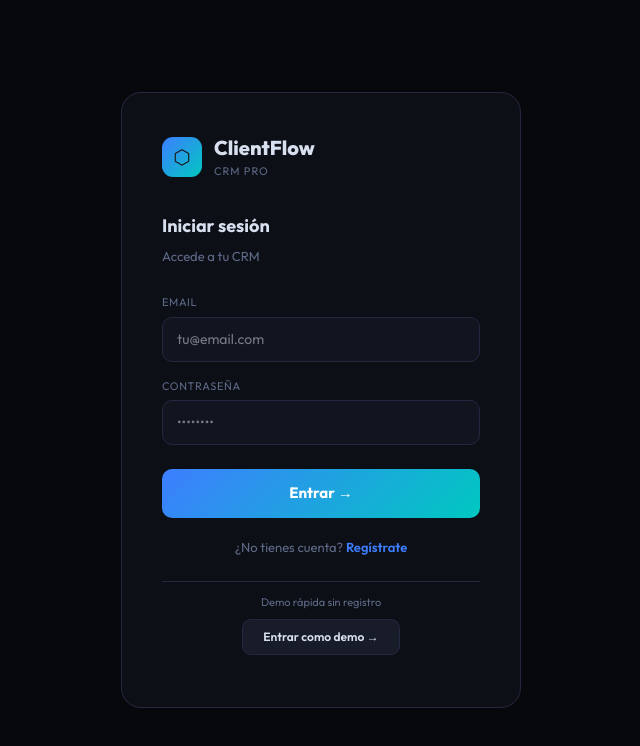
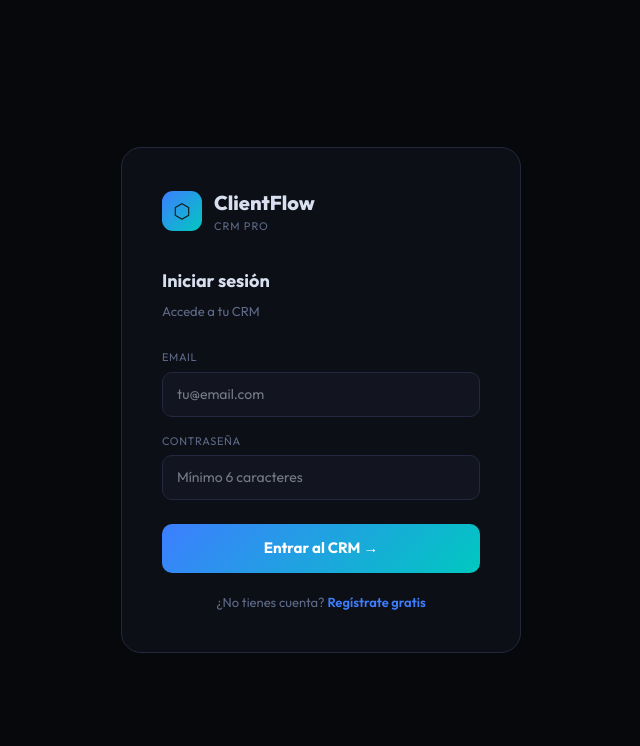
Before and after one commit to javierah1987-byte/clientflow-crm, a Next.js app: page /login in a window 1280 px wide. Shown: the top 746 px of the page, without its empty margins (319-959 px from the left). Built offline with nearby package versions, Linux system fonts and the light colour scheme; no server answers.

Commit message:
Add login page

```diff
--- a/src/app/login/page.tsx
+++ b/src/app/login/page.tsx
@@ -8,11 +8,11 @@ export default function Login() {
   const [loading, setLoading] = useState(false)
   const [error, setError] = useState('')
   const [mode, setMode] = useState<'login'|'register'>('login')
-  const supabase = createClient()
 
   const handle = async () => {
     setLoading(true)
     setError('')
+    const supabase = createClient()
     try {
       if (mode === 'login') {
         const { error } = await supabase.auth.signInWithPassword({ email, password })
@@ -21,7 +21,7 @@ export default function Login() {
       } else {
         const { error } = await supabase.auth.signUp({ email, password })
         if (error) throw error
-        setError('✅ Revisa tu email para confirmar tu cuenta')
+        setError('Revisa tu email para confirmar la cuenta')
       }
     } catch (e: any) {
       setError(e.message)
@@ -31,42 +31,37 @@ export default function Login() {
 
   return (
     <div style={{display:'flex',height:'100vh',background:'#07080C',alignItems:'center',justifyContent:'center',fontFamily:"'Outfit',sans-serif"}}>
-      <style>{`@import url('https://fonts.googleapis.com/css2?family=Outfit:wght@400;500;600;700;800&display=swap');*{box-sizing:border-box;margin:0;padding:0}input{outline:none;font-family:inherit}`}</style>
+      <style>{`@import url('https://fonts.googleapis.com/css2?family=Outfit:wght@400;500;600;700;800&display=swap');*{box-sizing:border-box;margin:0;padding:0}input{font-family:inherit;outline:none}`}</style>
       <div style={{width:400,background:'#0D0F16',border:'1px solid #232840',borderRadius:20,padding:40}}>
         <div style={{display:'flex',alignItems:'center',gap:12,marginBottom:32}}>
           <div style={{width:40,height:40,borderRadius:11,background:'linear-gradient(135deg,#3D7EFF,#00C8C0)',display:'flex',alignItems:'center',justifyContent:'center',fontSize:20}}>⬡</div>
-          <div><div style={{fontWeight:800,fontSize:20,color:'#D8E0F0'}}>ClientFlow</div><div style={{fontSize:11,color:'#5E6A88',textTransform:'uppercase',letterSpacing:'1px'}}>CRM Pro</div></div>
+          <div>
+            <div style={{fontWeight:800,fontSize:20,color:'#D8E0F0'}}>ClientFlow</div>
+            <div style={{fontSize:11,color:'#5E6A88',textTransform:'uppercase',letterSpacing:'1px'}}>CRM Pro</div>
+          </div>
         </div>
         <div style={{fontWeight:700,fontSize:18,color:'#D8E0F0',marginBottom:8}}>{mode==='login'?'Iniciar sesión':'Crear cuenta'}</div>
         <div style={{fontSize:13,color:'#5E6A88',marginBottom:28}}>{mode==='login'?'Accede a tu CRM':'Empieza tu prueba gratuita'}</div>
-
         <div style={{marginBottom:16}}>
           <div style={{fontSize:11,color:'#5E6A88',marginBottom:6,textTransform:'uppercase',letterSpacing:'0.6px'}}>Email</div>
-          <input value={email} onChange={e=>setEmail(e.target.value)} type="email" placeholder="tu@email.com"
+          <input value={email} onChange={(e:any)=>setEmail(e.target.value)} type="email" placeholder="tu@email.com"
             style={{width:'100%',background:'#121520',border:'1px solid #232840',borderRadius:10,padding:'11px 14px',color:'#D8E0F0',fontSize:14}}/>
         </div>
         <div style={{marginBottom:24}}>
           <div style={{fontSize:11,color:'#5E6A88',marginBottom:6,textTransform:'uppercase',letterSpacing:'0.6px'}}>Contraseña</div>
-          <input value={password} onChange={e=>setPassword(e.target.value)} type="password" placeholder="••••••••"
-            onKeyDown={e=>e.key==='Enter'&&handle()}
+          <input value={password} onChange={(e:any)=>setPassword(e.target.value)} type="password" placeholder="Mínimo 6 caracteres"
+            onKeyDown={(e:any)=>e.key==='Enter'&&handle()}
             style={{width:'100%',background:'#121520',border:'1px solid #232840',borderRadius:10,padding:'11px 14px',color:'#D8E0F0',fontSize:14}}/>
         </div>
-        {error&&<div style={{marginBottom:16,padding:'10px 14px',borderRadius:9,background:error.startsWith('✅')?'#18CF7A15':'#FF355915',color:error.startsWith('✅')?'#18CF7A':'#FF3559',fontSize:12}}>{error}</div>}
+        {error&&<div style={{marginBottom:16,padding:'10px 14px',borderRadius:9,background:'#FF355915',color:'#FF3559',fontSize:12}}>{error}</div>}
         <button onClick={handle} disabled={loading}
-          style={{width:'100%',padding:'13px',border:'none',borderRadius:10,background:'linear-gradient(135deg,#3D7EFF,#00C8C0)',color:'#fff',fontSize:15,fontWeight:700,cursor:'pointer',opacity:loading?0.7:1}}>
-          {loading?'Cargando...':(mode==='login'?'Entrar →':'Crear cuenta →')}
+          style={{width:'100%',padding:'13px',border:'none',borderRadius:10,background:'linear-gradient(135deg,#3D7EFF,#00C8C0)',color:'#fff',fontSize:15,fontWeight:700,cursor:'pointer',opacity:loading?0.7:1,fontFamily:'inherit'}}>
+          {loading?'Cargando...':(mode==='login'?'Entrar al CRM →':'Crear cuenta →')}
         </button>
         <div style={{textAlign:'center',marginTop:20,fontSize:13,color:'#5E6A88'}}>
           {mode==='login'?'¿No tienes cuenta? ':'¿Ya tienes cuenta? '}
-          <button onClick={()=>setMode(mode==='login'?'register':'login')} style={{background:'none',border:'none',color:'#3D7EFF',cursor:'pointer',fontSize:13,fontWeight:600}}>
-            {mode==='login'?'Regístrate':'Inicia sesión'}
-          </button>
-        </div>
-        <div style={{marginTop:24,padding:'12px 0',borderTop:'1px solid #232840',textAlign:'center'}}>
-          <div style={{fontSize:11,color:'#5E6A88',marginBottom:8}}>Demo rápida sin registro</div>
-          <button onClick={()=>{ setEmail('demo@clientflow.io'); setPassword('demo1234'); setTimeout(handle, 100); }}
-            style={{background:'#181C28',border:'1px solid #232840',borderRadius:9,padding:'8px 20px',color:'#D8E0F0',fontSize:12,cursor:'pointer',fontWeight:600}}>
-            Entrar como demo →
+          <button onClick={()=>setMode(mode==='login'?'register':'login')} style={{background:'none',border:'none',color:'#3D7EFF',cursor:'pointer',fontSize:13,fontWeight:600,fontFamily:'inherit'}}>
+            {mode==='login'?'Regístrate gratis':'Inicia sesión'}
           </button>
         </div>
       </div>
```
